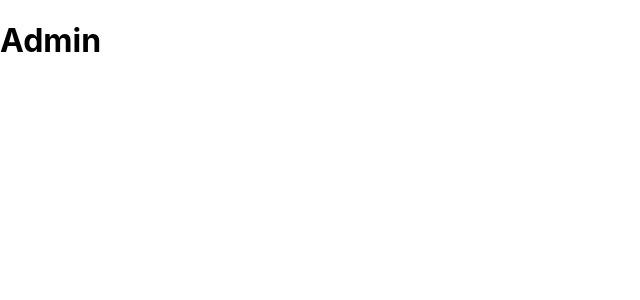
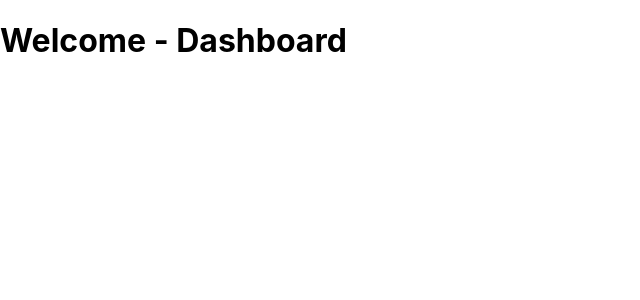
Before and after one commit to brunogdz/stok, a React (Create React App) app in the folder adm/: page / in a window 1280 px wide. Shown: the top 300 px of the page, without its empty margins (0-640 px from the left). Built offline with nearby package versions, Linux system fonts and the light colour scheme.

Commit message:
created list page

```diff
--- a/adm/src/App.js
+++ b/adm/src/App.js
@@ -1,10 +1,18 @@
 import React from 'react';
+import {BrowserRouter as Router, Switch, Route} from 'react-router-dom';
 
+import {Dashboard} from './pages/Dashboard';
+import {Listar} from './pages/Listar'
 
 function App() {
   return (
     <div>
-      <h1>Admin</h1>
+      <Router>
+        <Switch>
+          <Route exact path="/" component={Dashboard} />
+          <Route exact path="/listar" component={Listar} />
+        </Switch>
+      </Router>
     </div>
   );
 }
--- a/adm/src/pages/Dashboard/index.js
+++ b/adm/src/pages/Dashboard/index.js
@@ -3,7 +3,7 @@ import React from 'react';
 export const Dashboard = () => {
     return(
         <div>
-            <h1>Dashboard</h1>
+            <h1>Welcome - Dashboard</h1>
         </div>
     );
 }
--- /dev/null
+++ b/adm/src/pages/Listar/index.js
@@ -0,0 +1,9 @@
+import React from 'react';
+
+export const Listar = () => {
+    return(
+        <>
+            <h1>Listar</h1>
+        </>
+    );
+}
```
